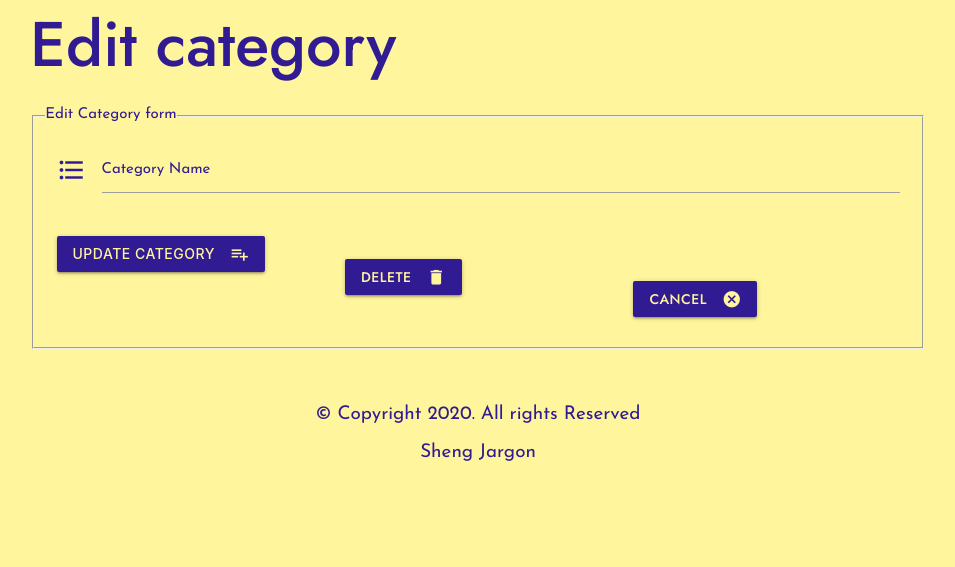
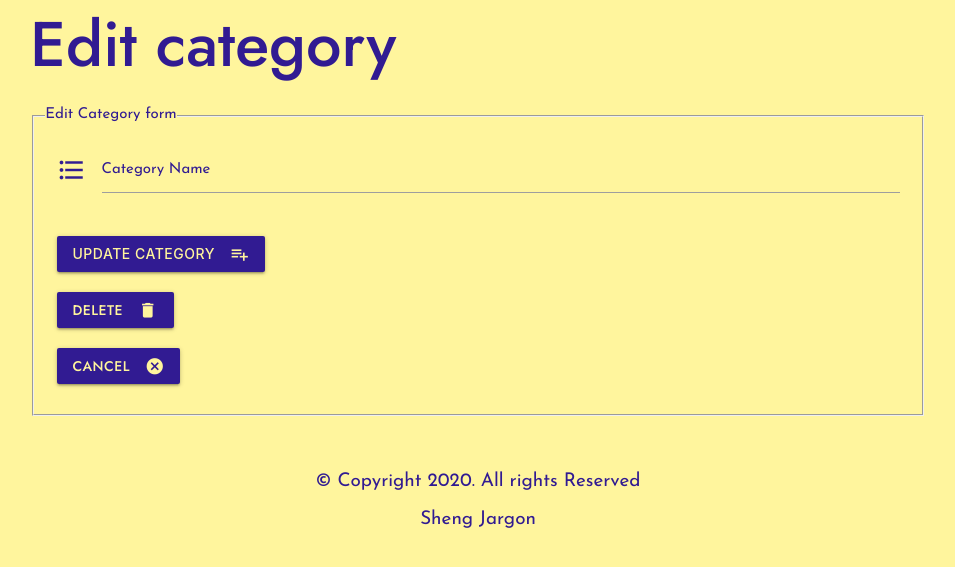
Before and after one commit to madibamndev/sheng-jargon-application, a Flask app: template templates/editcategory.html in a window 1280 px wide. Shown: the part 159-726 px from the top of the page, without its empty margins (162-1117 px from the left). Run offline with Flask 2, Linux system fonts and the light colour scheme; the template is opened without the code that fills it, so the values that code supplies are empty; some libraries are stand-ins or nearby versions.

Commit message:
Update editcategory.html

```diff
--- a/templates/editcategory.html
+++ b/templates/editcategory.html
@@ -32,13 +32,15 @@
                                     <i class="material-icons right" style="color: #fff59d;">playlist_add</i>
                                 </button>
                             </div>
-                            <br>
+                        </div>
+                        <div class="row">
                             <div class="col s12 m12 l4 xl4">
                                 <a href="{{url_for('delete_category', category_id=category._id)}}" class="waves-effect waves-light btn deep-purple darken-4" style="color: #fff59d;">
                                     <i class="material-icons right" style="color: #fff59d;">delete</i>Delete
                                 </a>
                             </div>
-                            <br>
+                        </div>
+                        <div class="row">
                             <div class="col s12 m12 l4 xl4">
                                 <a href="{{ url_for('categories') }}" class="waves-effect waves-light btn deep-purple darken-4" style="color: #fff59d;">
                                     <i class="material-icons right" style="color: #fff59d;">cancel</i>Cancel
```
